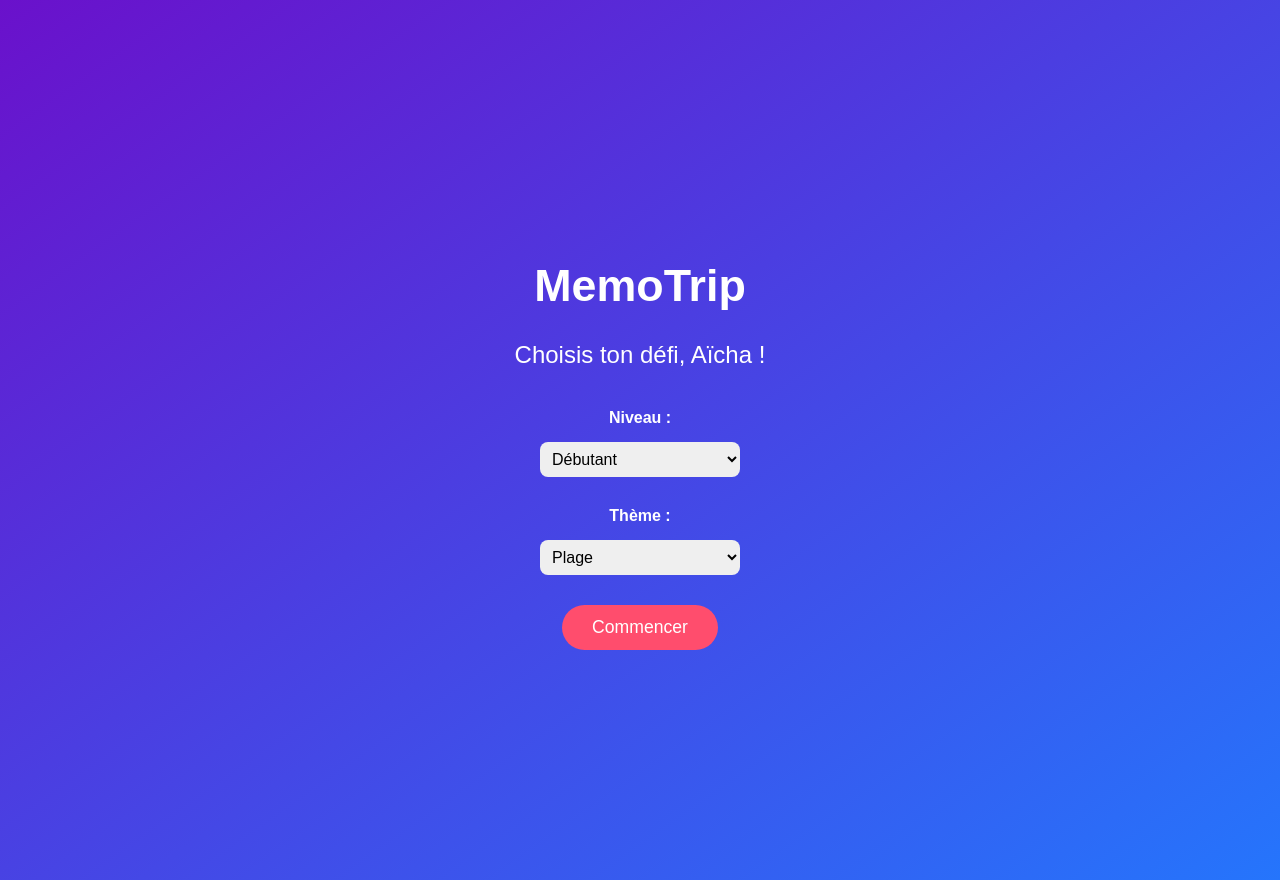
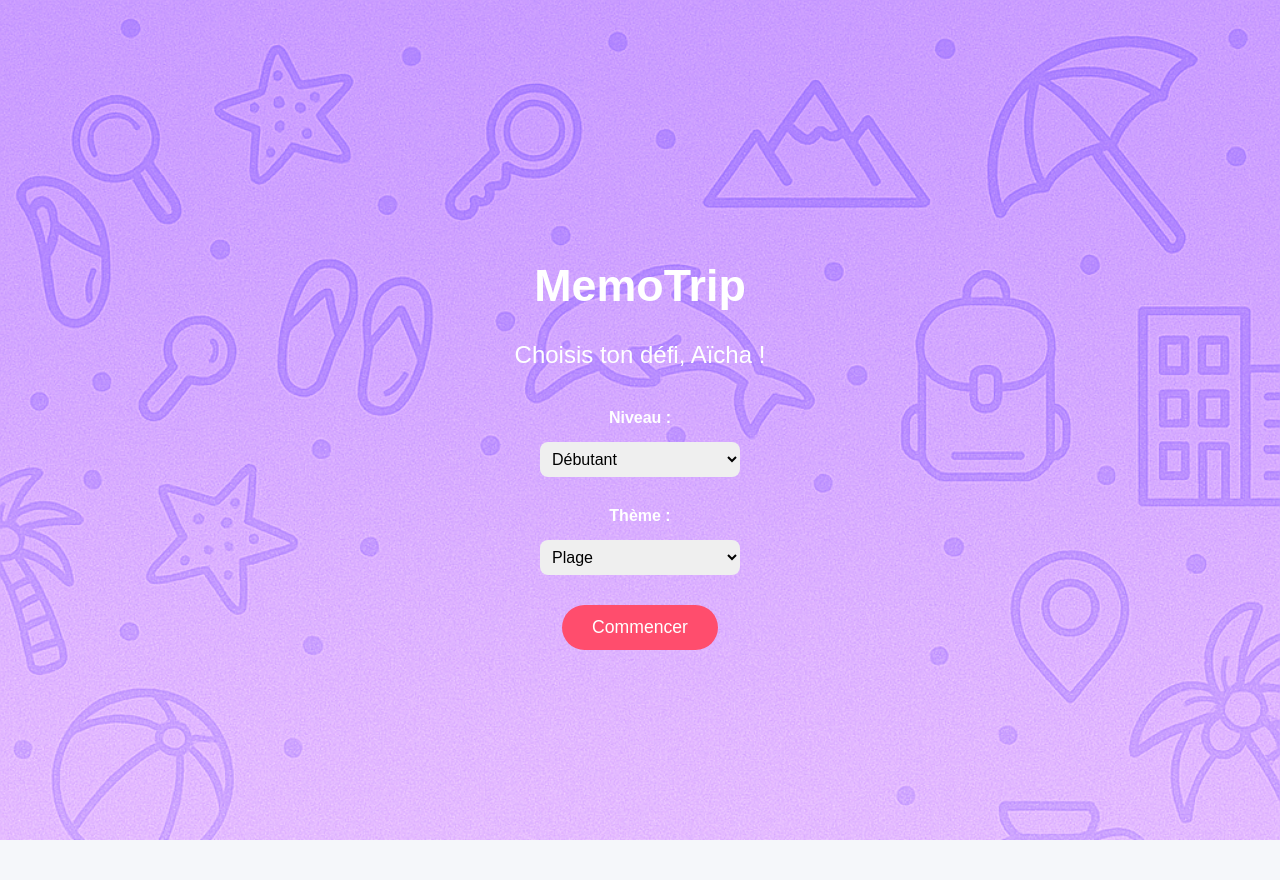
Before and after one commit to asemp055/game-, a React (Create React App) app: page / in a window 1280 px wide. After the commit the page ends 840 px from the top, so only its background shows below. Built offline with nearby package versions, Linux system fonts and the light colour scheme.

Commit message:
mis au point final

```diff
--- a/src/pages/Home.css
+++ b/src/pages/Home.css
@@ -1,10 +1,13 @@
 body {
   margin: 0;
   font-family: 'Poppins', sans-serif;
-  background: linear-gradient(to bottom right, #6a11cb, #2575fc);
-  min-height: 100vh;
-  color: white;
+  background-image: url('../assets/background-home.png');
+  background-repeat: no-repeat;
+  background-size: cover;
+  background-position: center;
+  background-attachment: fixed;
 }
+
 
 .home-container {
   display: flex;
@@ -14,7 +17,11 @@
   padding-top: 40px;
   min-height: 100vh;
   text-align: center;
+  color: white;
+  font-family: 'Poppins', sans-serif;
 }
+
+
 
 .home-logo {
   width: 120px;
@@ -70,14 +77,6 @@
   }
 }
 
-.home-container {
-  background: linear-gradient(145deg, #6a11cb, #2575fc);
-  color: white;
-  padding: 40px;
-  text-align: center;
-  height: 100vh;
-  font-family: 'Poppins', sans-serif;
-}
 
 .home-container h1 {
   font-size: 2.8rem;
--- a/src/pages/Home.jsx
+++ b/src/pages/Home.jsx
@@ -1,9 +1,9 @@
-// src/pages/Home.jsx
 import React, { useState } from 'react';
 import { useNavigate } from 'react-router-dom';
 import './Home.css';
 
-<img src="/logo.jpg" alt="MemoTrip Logo" className="home-logo" />
+
+
 function Home() {
   const [level, setLevel] = useState('Débutant');
   const [theme, setTheme] = useState('Plage');
```
